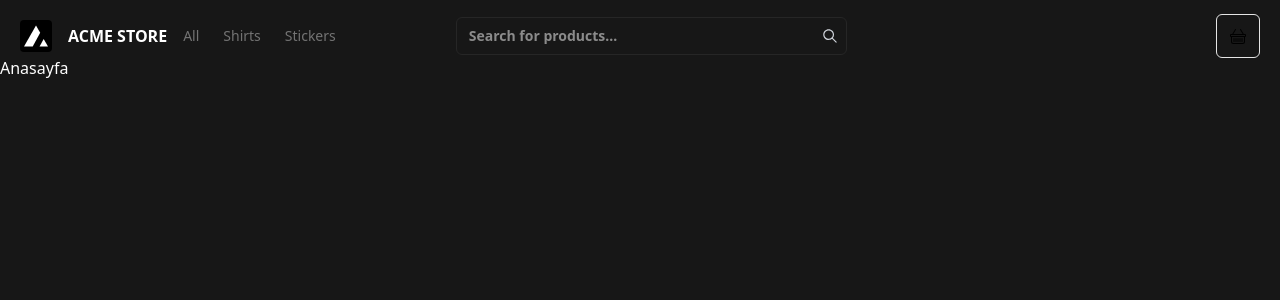
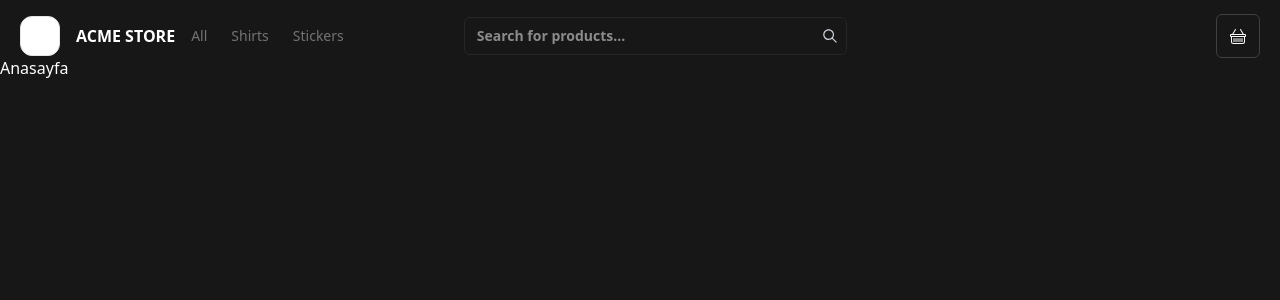
Before and after one commit to tersoooo/nextjs-ecommerce, a Next.js app: page / in a window 1280 px wide. Shown: the top 300 px of the page. Built offline with nearby package versions, Linux system fonts and the light colour scheme.

Commit message:
Header ufak iyileştirmeler yapıldı

```diff
--- a/src/components/Header.tsx
+++ b/src/components/Header.tsx
@@ -7,12 +7,12 @@ export default function Header() {
     <nav className="h-10 flex items-center px-5 mt-4">
       {/* Logo ve Menü */}
       <div className="flex-shrink-0 flex items-center space-x-4">
-        <div className="flex items-center p-1 rounded bg-black">
+        <div className="fflex flex-none items-center justify-center border border-neutral-200 bg-white dark:border-neutral-700 dark:bg-black h-[40px] w-[40px] rounded-xl">
           <svg
             xmlns="http://www.w3.org/2000/svg"
             aria-label="Acme Store logo"
             viewBox="0 0 32 28"
-            className="h-6 w-6  fill-white"
+            className="fill-white h-[35px] w-[24px] ml-1.5"
           >
             <path d="M21.5758 9.75769L16 0L0 28H11.6255L21.5758 9.75769Z"></path>
             <path d="M26.2381 17.9167L20.7382 28H32L26.2381 17.9167Z"></path>
@@ -60,10 +60,10 @@ export default function Header() {
       {/* Basket Icon*/}
       <div className="flex-shrink-0 md:w-1/3 flex justify-end">
         <button aria-label="Open cart">
-          <div className="relative flex h-11 w-11 items-center justify-center rounded-md border border-neutral-200 text-black transition-colors hover:border-blue-500 dark:border-neutral-700 dark:text-white">
+          <div className="relative flex group h-11 w-11 items-center justify-center rounded-md border border-neutral-700 text-black transition-colors hover:border-blue-500">
             <BsBasket
               size={16}
-              className="transition-all ease-in-out hover:scale-110"
+              className="cursor-pointer text-white group-hover:scale-120 transition-all"
             />
           </div>
         </button>
```
